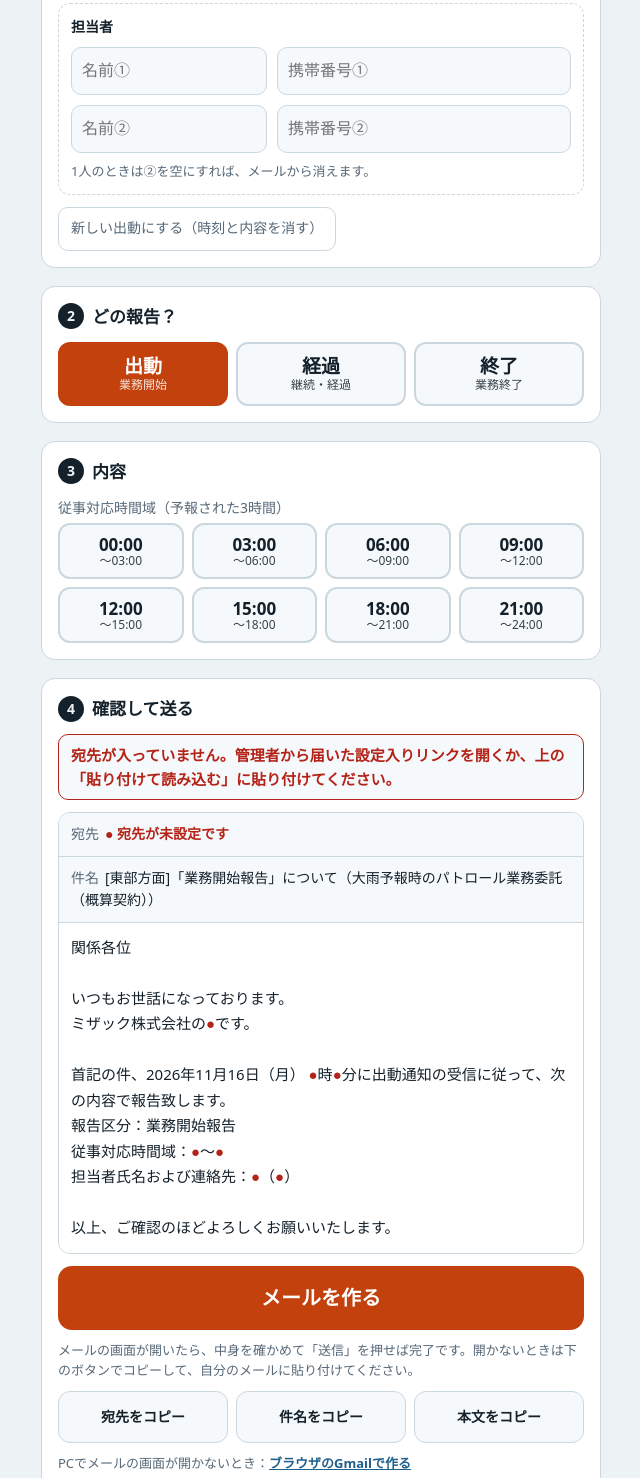
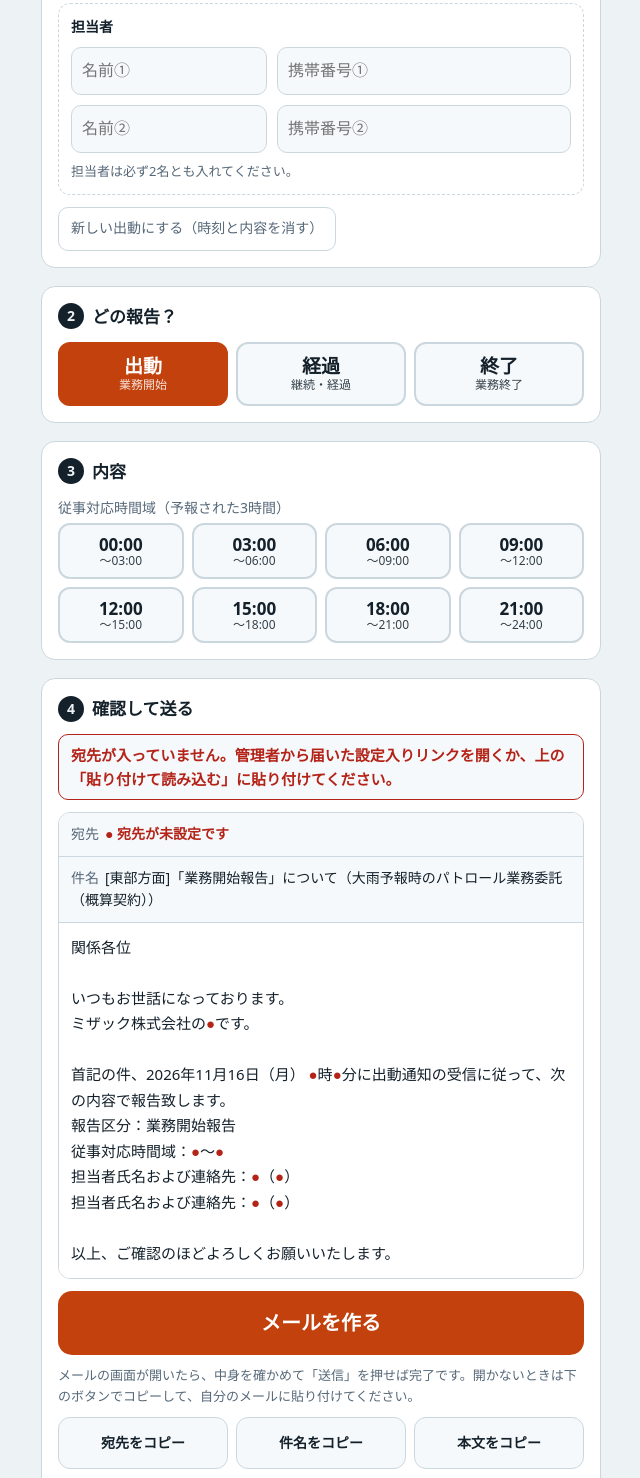
Before and after one commit to a-dsp/a-dsp, a plain HTML site: page index.html in a window 1280 px wide. Shown: the part 934-2412 px from the top of the page, without its empty margins (319-959 px from the left). Drawn offline with Linux system fonts and the light colour scheme; a web font is replaced by a local one.

Commit message:
担当者を2名必須にする
- 担当者②（継続の担当者②も）が空でもメールから行を消さず、赤い ● を出して未入力として数える
- 画面とガイドの説明を「必ず2名とも入れる」に変更

Co-Authored-By: Claude Opus 5.5 <noreply@anthropic.com>

```diff
--- a/index.html
+++ b/index.html
@@ -225,7 +225,7 @@ mark.miss{background:none;color:var(--miss);font-weight:700}
         <input type="text" id="n2" name="n2" placeholder="名前②" aria-label="担当者②の名前">
         <input type="tel" id="p2" name="p2" placeholder="携帯番号②" aria-label="担当者②の携帯番号">
       </div>
-      <p class="hint">1人のときは②を空にすれば、メールから消えます。</p>
+      <p class="hint">担当者は必ず2名とも入れてください。</p>
     </div>
     <button type="button" class="reset" id="resetBtn">新しい出動にする（時刻と内容を消す）</button>
   </section>
@@ -521,9 +521,9 @@ mark.miss{background:none;color:var(--miss);font-weight:700}
   // ---- build mail ----
   function ph(v){ return v ? v : '●'; }
   function staffLines(n1,p1,n2,p2){
-    var L = ['担当者氏名および連絡先：' + ph(n1) + '（' + ph(p1) + '）'];
-    if(n2 || p2) L.push('担当者氏名および連絡先：' + ph(n2) + '（' + ph(p2) + '）');
-    return L;
+    // 担当者は必ず2名。空なら ● を出して未入力として数える
+    return ['担当者氏名および連絡先：' + ph(n1) + '（' + ph(p1) + '）',
+            '担当者氏名および連絡先：' + ph(n2) + '（' + ph(p2) + '）'];
   }
   function recv(){
     var d = get('rDate'), t = get('rTime'), ds = '●年●月●日（●）', ts = '●時●分';
```
Also changed, not shown: guide.html (+2 -2 lines), img/02_info.png.
